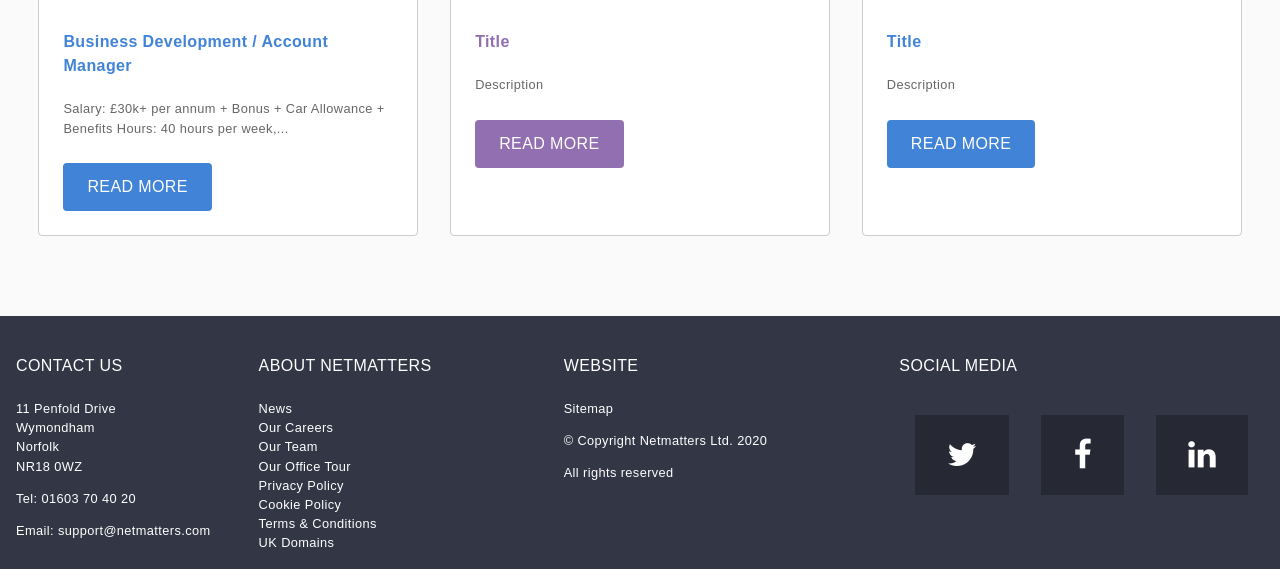
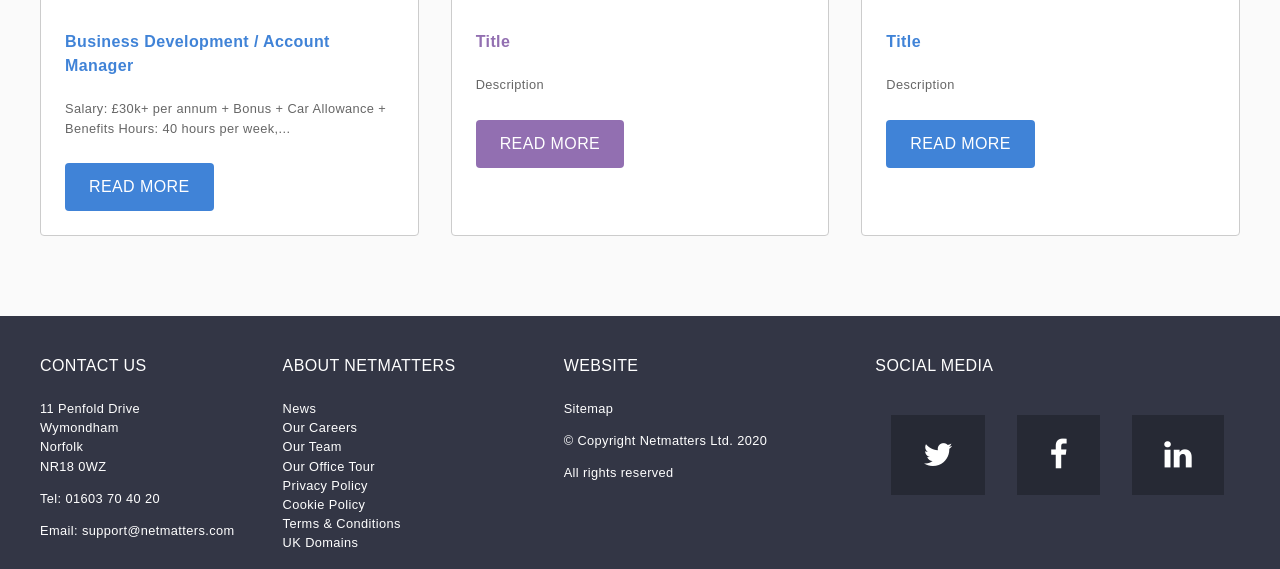
Before and after one commit to MaxwellJpg/netmatters, a PHP site: page / in a window 1280 px wide. Shown: the part 2396-2965 px from the top of the page. Run offline with PHP 8.4, Linux system fonts and the light colour scheme; some web fonts are replaced.

Commit message:
add a wrap to set max widths for xlg screen sizes

```diff
--- a/css/main.css
+++ b/css/main.css
@@ -87,6 +87,28 @@ a {
   text-decoration: none;
   color: inherit;
   cursor: pointer;
+}
+
+.wrap {
+  margin: 0 auto;
+}
+
+@media only screen and (min-width: 768px) {
+  .wrap {
+    max-width: 750px;
+  }
+}
+
+@media only screen and (min-width: 768px) and (min-width: 992px) {
+  .wrap {
+    max-width: 970px;
+  }
+}
+
+@media only screen and (min-width: 768px) and (min-width: 992px) and (min-width: 1260px) {
+  .wrap {
+    max-width: 1200px;
+  }
 }
 
 @media only screen and (min-width: 992px) {
@@ -350,7 +372,7 @@ header {
   display: -ms-grid;
   display: grid;
   grid-gap: 2em;
-  margin: 5em 3%;
+  margin: 5em auto;
   -ms-grid-columns: 1fr;
       grid-template-columns: 1fr;
 }
@@ -447,7 +469,7 @@ header {
   display: -ms-grid;
   display: grid;
   grid-gap: 2em;
-  margin: 5em 3%;
+  margin: 5em auto;
   -ms-grid-columns: 1fr;
       grid-template-columns: 1fr;
 }
@@ -530,7 +552,7 @@ header {
   }
 }
 
-.ft {
+footer {
   margin-top: 3em;
   padding: 1em 1em;
   color: #fff;
@@ -538,7 +560,7 @@ header {
 }
 
 @media only screen and (min-width: 768px) {
-  .ft {
+  footer .ft {
     display: -webkit-flex;
     -ms-flex-wrap: wrap;
         flex-wrap: wrap;
@@ -548,32 +570,32 @@ header {
             flex-direction: row;
     gap: 3em;
   }
-  .ft .ft-contact,
-  .ft .about,
-  .ft .ft-website {
+  footer .ft .ft-contact,
+  footer .ft .about,
+  footer .ft .ft-website {
     -webkit-box-flex: 1;
         -ms-flex-positive: 1;
             flex-grow: 1;
   }
 }
 
-.ft h4 {
+footer .ft h4 {
   text-transform: uppercase;
   font-weight: 400;
 }
 
-.ft p,
-.ft ul {
+footer .ft p,
+footer .ft ul {
   font-size: 0.8em;
 }
 
-.ft ul {
+footer .ft ul {
   list-style: none;
   margin: 0;
   padding: 0;
 }
 
-.ft a:hover {
+footer .ft a:hover {
   text-decoration: underline;
 }
 
@@ -815,7 +837,6 @@ header {
 @media only screen and (min-width: 992px) {
   .drop-nav .dn-container {
     display: block;
-    width: 60em;
     height: 100%;
     margin: auto;
   }
@@ -878,13 +899,6 @@ header {
   }
   .drop-nav .dn-container ul {
     display: -webkit-inline-flex;
-    -webkit-box-orient: horizontal;
-    -webkit-box-direction: normal;
-        -ms-flex-direction: row;
-            flex-direction: row;
-    -webkit-box-pack: stretch;
-        -ms-flex-pack: stretch;
-            justify-content: stretch;
     width: 100%;
     height: inherit;
     border-left: 1px solid rgba(255, 255, 255, 0.1);
@@ -901,7 +915,6 @@ header {
     -webkit-box-flex: 1;
         -ms-flex-positive: 1;
             flex-grow: 1;
-    max-width: 10em;
     cursor: pointer;
   }
   .drop-nav .dn-container li i {
--- a/index.html
+++ b/index.html
@@ -1,5 +1,6 @@
 <!DOCTYPE html>
 <html lang="en">
+
 <head>
     <meta charset="UTF-8">
     <meta name="viewport" content="width=device-width, initial-scale=1.0">
@@ -12,7 +13,7 @@
 <body>
     <div class="wrapper">
         <header class="clearfix">
-            <div class="center-hd">
+            <div class="center-hd wrap">
                 <div class="hd-wrapper">
                     <!-- logo -->
                     <img id="logo" src="img/nm-logo.png" alt="Netmatters logo">
@@ -50,7 +51,7 @@
             </div>
 
             <div class="drop-nav">
-                <div class="dn-container">
+                <div class="dn-container wrap">
                     <ul>
                         <li class="web">
                             <a href="#">
@@ -97,14 +98,16 @@
             <main>
                 <!-- carousel -->
                 <div class="carousel">
+                    <div class="wrap">
                         <h2>Web design</h2>
                         <p>For businesses looking to make a strong and effective impression.</p>
                         <a class="btn" href="#">Find out more <i class="fa fa-arrow-right" aria-hidden="true"></i>
                         </a>
                     </div>
+                </div>
 
                 <!-- cards -->
-                <div class="service-list">
+                <div class="service-list wrap">
                     <div class="card">
                         <div class="service-icon">
                             <i class="fa fa-th" aria-hidden="true"></i>
@@ -168,6 +171,7 @@
                 </div>
                 <!-- about -->
                 <div class="info">
+                    <div class="wrap">
                         <h2>Netmatters</h2>
                         <p>Netmatters Ltd is a leading web design, IT support and digital marketing agency
                             based in Wymondham, Norfolk.</p>
@@ -178,18 +182,20 @@
                             website development and integrated digital campaigning.</p>
                         <a class="btn" href="#">Our culture <i class="fa fa-arrow-right" aria-hidden="true"></i></a>
                     </div>
+                </div>
 
-                <div class="bar">
+                <div class="bar wrap">
                     <h3>Latest</h3>
                 </div>
 
                 <!-- articles -->
-                <div class="news">
+                <div class="news wrap">
                     <article class="card">
                         <img src="http://placeimg.com/500/500/tech" alt="Article1">
                         <div class="container">
                             <h4>Business Development / Account Manager</h4>
-                          <p>Salary: £30k+ per annum + Bonus + Car Allowance + Benefits Hours: 40 hours per week,...</p>
+                            <p>Salary: £30k+ per annum + Bonus + Car Allowance + Benefits Hours: 40 hours per week,...
+                            </p>
                             <a class="btn" href="#">Read more</a>
                         </div>
                     </article>
@@ -214,7 +220,7 @@
         </div>
 
         <footer>
-            <div class="ft">
+            <div class="ft wrap">
                 <div class="tf-contact">
                     <h4 class="">Contact Us</h4>
                     <p>11 Penfold Drive <br>
@@ -257,4 +263,5 @@
         </footer>
     </div>
 </body>
+
 </html>
--- a/scss/_base.scss
+++ b/scss/_base.scss
@@ -150,6 +150,7 @@ a {
   cursor: pointer;
 }
 
+
 //===================
 //mixins
 //===================
@@ -179,10 +180,8 @@ a {
 @mixin card-grid () {
     display: grid;
     grid-gap: 2em;
-    margin: 5em 3%;
+    margin: 5em auto;
     grid-template-columns: 1fr; //sm screen layout
-    //justify-content: center;
-    max-width: 1200px;
 
     .card {
         //display: inline-block;
@@ -194,6 +193,26 @@ a {
         background-color: $white;
     }
 }
+
+
+
+.wrap {
+    margin: 0 auto;
+
+    @include mq(med){
+        max-width: 750px;
+
+        @include mq(lg) {
+            max-width: 970px;
+
+             @include mq(xlg) {
+                max-width: 1200px;
+            }
+        }
+    }
+
+}
+
 
 
 //loop used for styling the service cards
--- a/scss/_components.scss
+++ b/scss/_components.scss
@@ -157,28 +157,32 @@
     }
 }
 
-.drop-nav { //needs a max width of 1200/16 em
+//DROP NAV
+.drop-nav {
     display: none;
-    @include mq(lg) {
+
+    @include mq(lg) { //background of the nav that spans the width
         display: block;
         height: 100px;
         background-color: $dark;
         color: $white;
         border-bottom: 1px solid #ddd;
     }
-    .dn-container {
+
+    .dn-container { //container that holds all nav
         display: none;
         @include mq(lg) {
             display: block;
-            width: 60em;
+            //width: 100%;
             height: 100%;
             margin: auto;
             @include print-color();
 
             ul {
                 display: -webkit-inline-flex;
-                flex-direction: row;
-                justify-content: stretch;
+                // display: flex;
+                // flex-direction: row;
+                // justify-content: center;
                 width: 100%;
                 height: inherit;
 
@@ -194,7 +198,7 @@
                 border-left: 1px solid rgba(0,0,0,.25);
                 border-right: 1px solid hsla(0,0%,100%,.1);
                 flex-grow: 1;
-                max-width: 10em;
+                //max-width: 10em;
                 cursor: pointer;
 
                 i {
@@ -219,7 +223,7 @@
         }
     }
 }
-
+//Dropnav end
 
 //carousel start
 .carousel {
--- a/scss/_layout.scss
+++ b/scss/_layout.scss
@@ -173,13 +173,14 @@ header {
 //news end
 
 //footer start
-.ft {
-    //contact //about //ft-website //social
+footer {
     margin-top: 3em;
     padding: 1em 1em;
     color: #fff;
     background-color: #333645;
 
+    .ft {
+        //contact //about //ft-website //social
         @include mq(med){
             display: -webkit-flex;
             flex-wrap: wrap;
@@ -210,3 +211,4 @@ header {
             text-decoration: underline;
         }
     }
+}
```
Also changed, not shown: 2 other files. Lines whose indentation alone changed are shown as unchanged.
